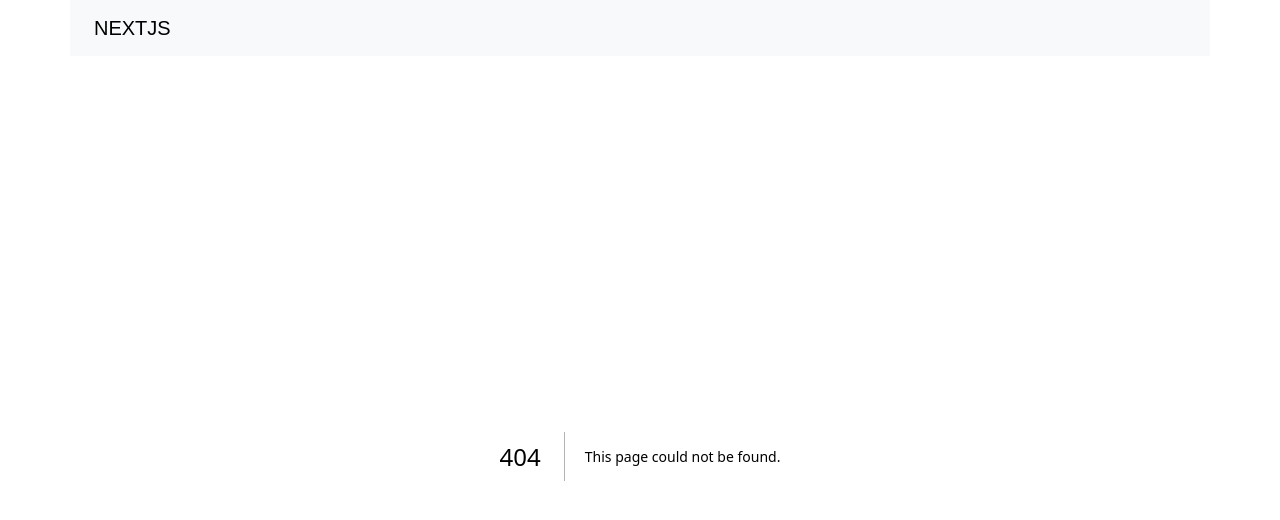
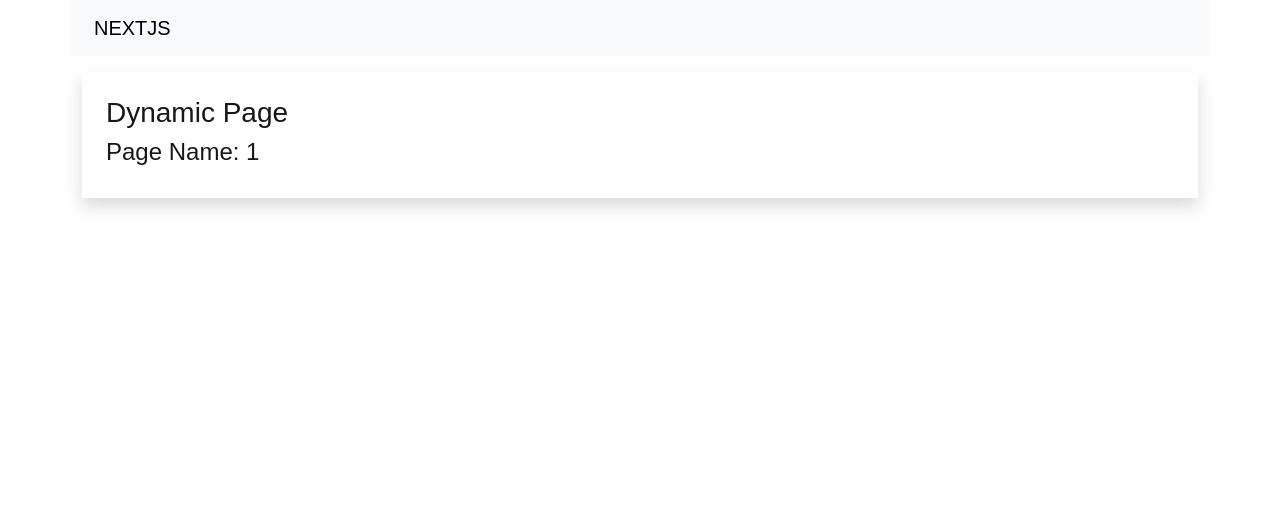
Before and after one commit to sathiya04-hub/my-nextjs-app, a Next.js app: page /multipage/1 in a window 1280 px wide. Before the commit this address had no page. Shown: the top 520 px of the page. Built offline with nearby package versions, Linux system fonts and the light colour scheme.

Commit message:
Add routes dynamic pages

```diff
--- /dev/null
+++ b/app/dashboard/[...slug]/page.js
@@ -0,0 +1,15 @@
+export default async function Page({ params }) {
+  const { slug } = await params;
+
+  return (
+
+    <div className="container">
+        <div className="box shadow p-4 mt-3">
+            <h1>Dashboard Page</h1>
+            <h3>Dynamic Page</h3>
+            <h4>Page Name: {slug.join(" / ")}</h4>
+        </div>
+    </div>
+
+  );
+}
--- /dev/null
+++ b/app/multipage/[slug]/page.js
@@ -0,0 +1,14 @@
+export default async function Page({ params }) {
+  const { slug } = await params;
+
+  return (
+
+    <div className="container">
+        <div className="box shadow p-4 mt-3">
+            <h3>Dynamic Page</h3>
+            <h4>Page Name: {slug}</h4>
+        </div>
+    </div>
+
+  );
+}
--- a/app/page.tsx
+++ b/app/page.tsx
@@ -1,8 +1,13 @@
 import Image from "next/image";
+import Link from "next/link";
 
 export default function Home() {
   return (
     <div className="container">
+      <Image src="/banner1.jpg" alt="banner1" width={1200} height={800} style={{ width: "100%", height: "auto" }} />
+      <Link href="/upload">
+        Go to Upload Page
+      </Link>
 
     </div>
   );
--- a/app/scroll/page.js
+++ b/app/scroll/page.js
@@ -10,7 +10,7 @@ export default function ItemsPage() {
   const observer = useRef();
 
   const fetchItems = async (pageNum) => {
-    const res = await fetch(`https://jsonplaceholder.typicode.com/posts?_page=${pageNum}&_limit=10`);
+    const res = await fetch(`https://jsonplaceholder.typicode.com/posts?_page=${pageNum}&_limit=5`);
     const data = await res.json();
 
     if (data.length === 0) {
@@ -26,7 +26,6 @@ export default function ItemsPage() {
 
   const lastItemRef = useCallback(
     (node) => {
-      console.log("NODE "+node)
       if (!hasMore) return;
       if (observer.current) observer.current.disconnect();
 
--- a/components/Navbar.js
+++ b/components/Navbar.js
@@ -6,9 +6,9 @@ export default function Navbar() {
       <div className="d-flex align-center">
         <nav className="navbar navbar-expand-lg ">
           <div className="container-fluid">
-              <a className="navbar-brand" href="#">NEXTJS</a>
+              <a className="navbar-brand" href="/">NEXTJS</a>
               <button className="navbar-toggler" type="button" data-bs-toggle="collapse" data-bs-target="#navbarSupportedContent" aria-controls="navbarSupportedContent" aria-expanded="false" aria-label="Toggle navigation">
-              <span className="navbar-toggler-icon"></span>
+                <span className="navbar-toggler-icon"></span>
               </button>
               <div className="collapse navbar-collapse" id="navbarSupportedContent">
               <ul className="navbar-nav me-auto mb-2 mb-lg-0">
```
Also changed, not shown: app/api/upload-multer/route.js (added, +67 -0 lines), public/banner1.jpg (added).
